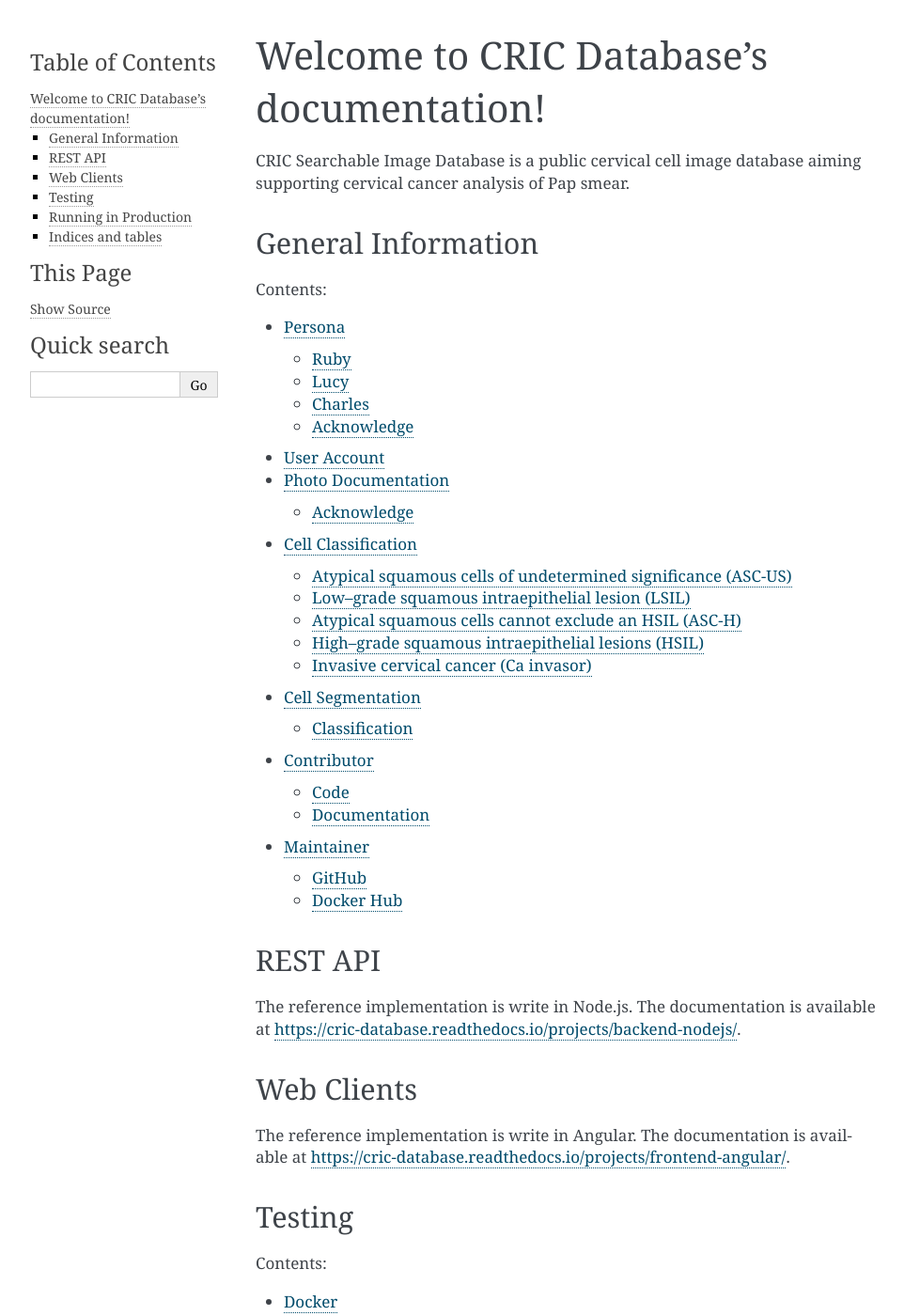
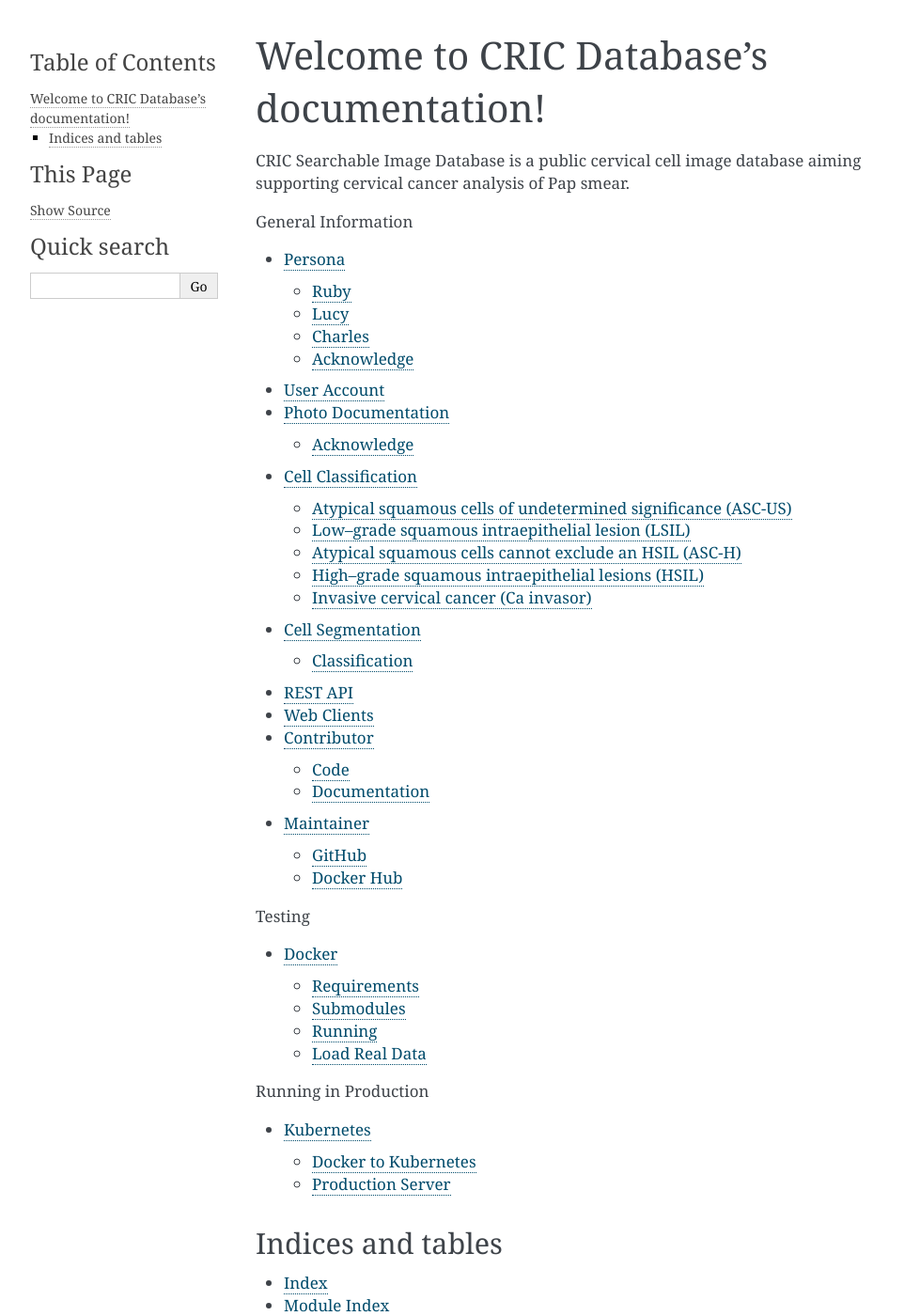
Before and after one commit to CRICDatabase/searchable-image-database, a Sphinx documentation site: the page built from docs/index.rst, in a window 1280 px wide and 1400 px high. Shown: the whole window at 94% size, without its empty margins (148-1110 px from the left). Built offline with Sphinx 7.4.7, drawn with Linux system fonts in a browser that asks for light colours.

Commit message:
Improve content table

```diff
--- a/docs/index.rst
+++ b/docs/index.rst
@@ -9,48 +9,29 @@
 CRIC Searchable Image Database is a public cervical cell image database
 aiming supporting cervical cancer analysis of Pap smear.
 
-General Information
--------------------
-
 ..  toctree::
     :maxdepth: 2
-    :caption: Contents:
+    :caption: General Information
 
     persona
     user
     photo-documentation
     cell-classification
     cell-segmentation
+    rest-api
+    web-client
     contributor
     maintainer
 
-REST API
---------
+..  toctree::
+    :maxdepth: 2
+    :caption: Testing
 
-The reference implementation is write in Node.js.
-The documentation is available at https://cric-database.readthedocs.io/projects/backend-nodejs/.
-
-Web Clients
------------
-
-The reference implementation is write in Angular.
-The documentation is available at https://cric-database.readthedocs.io/projects/frontend-angular/.
-
-Testing
--------
+    docker
 
 ..  toctree::
     :maxdepth: 2
-    :caption: Contents:
-
-    docker
-
-Running in Production
----------------------
-
-..  toctree::
-    :maxdepth: 2
-    :caption: Contents:
+    :caption: Running in Production
 
     kubernetes
 
--- /dev/null
+++ b/docs/rest-api.rst
@@ -0,0 +1,5 @@
+REST API
+========
+
+The reference implementation is write in Node.js.
+The documentation is available at https://cric-database.readthedocs.io/projects/backend-nodejs/.
--- /dev/null
+++ b/docs/web-client.rst
@@ -0,0 +1,5 @@
+Web Clients
+===========
+
+The reference implementation is write in Angular.
+The documentation is available at https://cric-database.readthedocs.io/projects/frontend-angular/.
```
